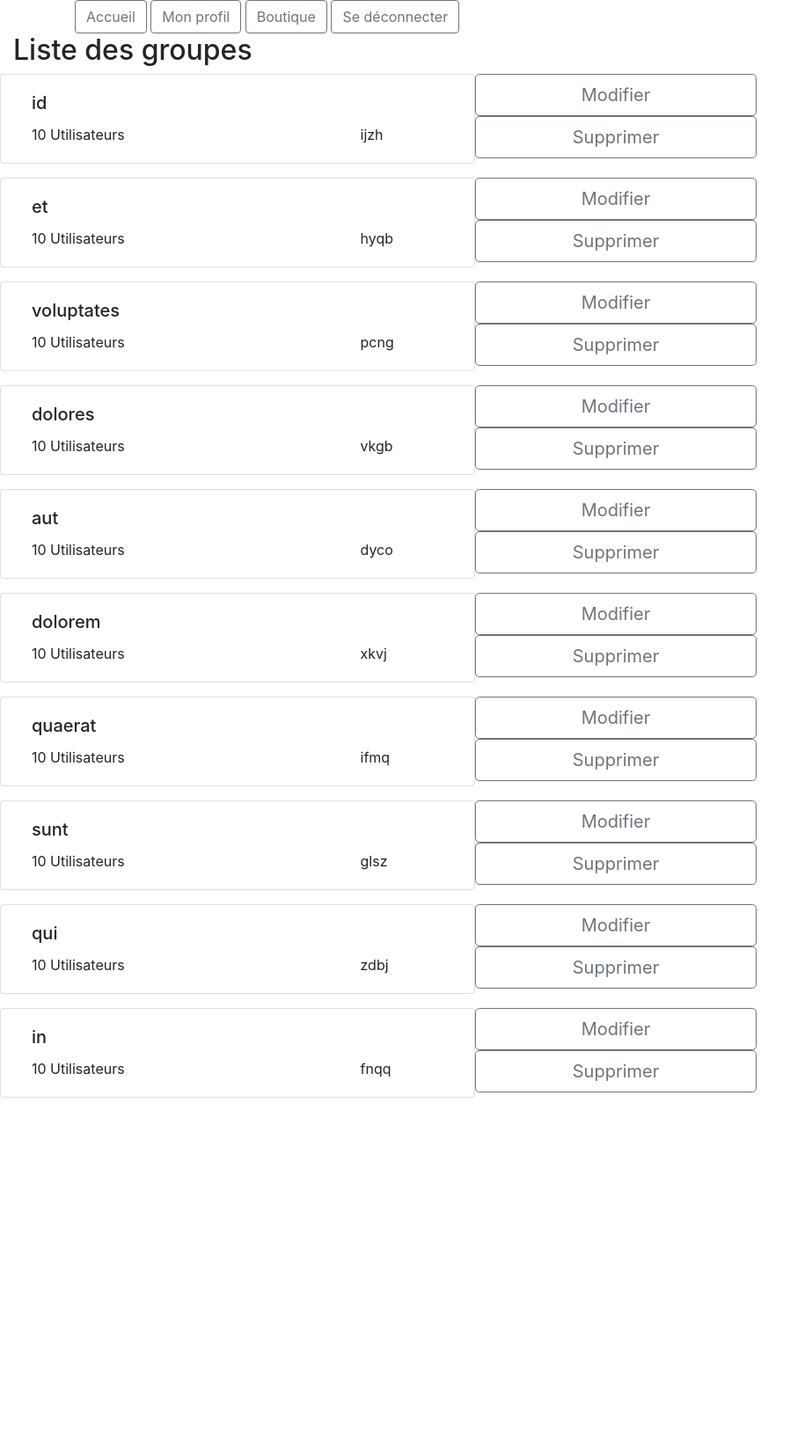
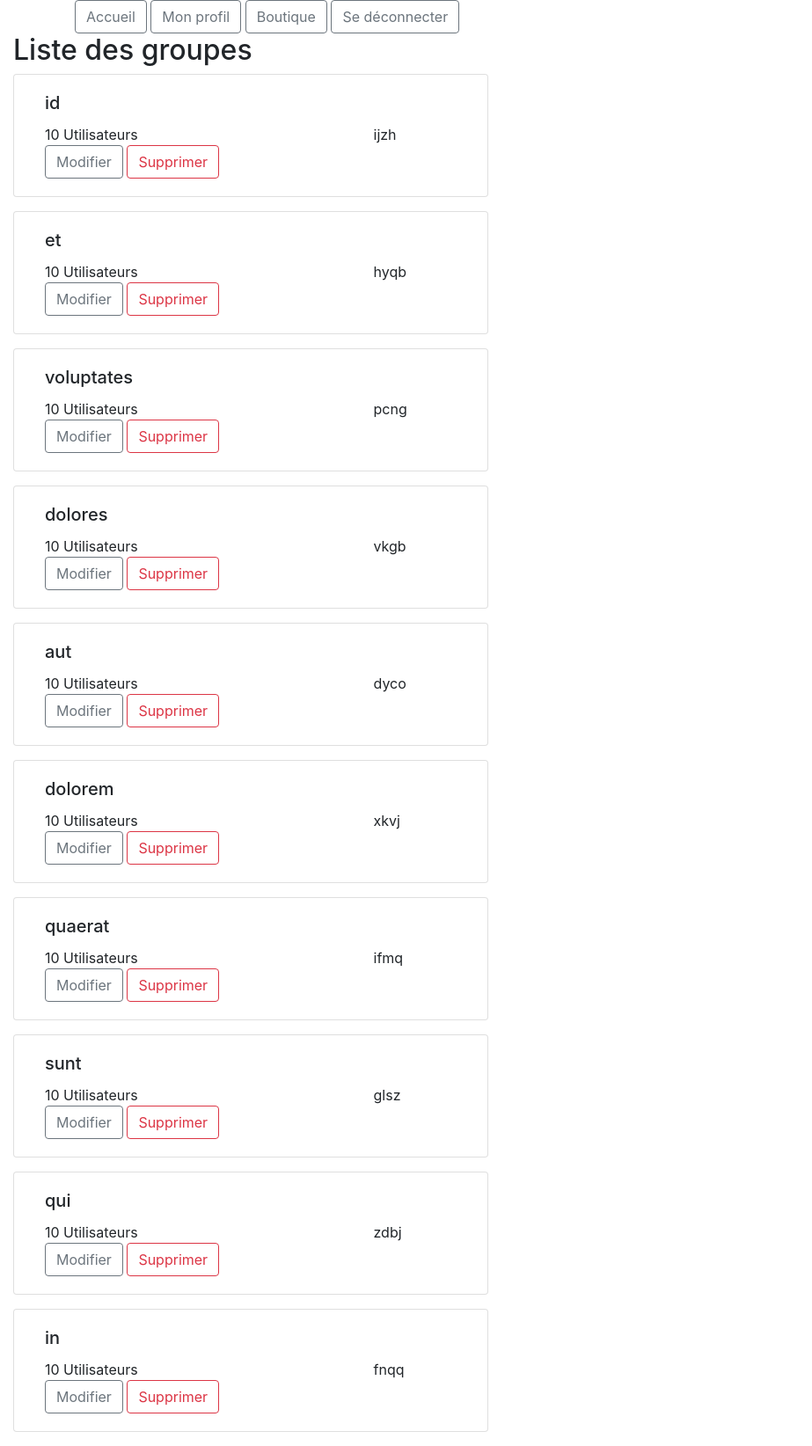
Before and after one commit to ValentinDouvry/expernet-sgm, a PHP site: page /views/list_group.php in a window 1280 px wide. Shown: the whole page at 88% size, without its empty margins (0-923 px from the left). Before the commit the page ends 1248 px from the top, so only its background shows below. Run offline with PHP 8.4, Linux system fonts and the light colour scheme; a user stored in the database is signed in; data comes from the database, SQL or seed files in the repository; a stand-in replaces the project's code that opens the database connection.

Commit message:
page Liste des groupes (admin) avec suppression et modification

```diff
--- a/js/show_form_modify_group.js
+++ /dev/null
@@ -1,7 +0,0 @@
-function showForm(){
-
-    var divForm = document.getElementById("container-form-modify-group");
-
-
-
-}
--- a/views/list_group.php
+++ b/views/list_group.php
@@ -21,6 +21,43 @@ else{
       header('Location: ../index.php');
     }
     else{
+      if(isset($_POST["inputIdGroupDelete"]))
+      {
+        $groupId = $_POST["inputIdGroupDelete"];
+        $query = $db->prepare("SELECT COUNT(*) FROM users WHERE groupId = :groupId");
+        $query->bindParam(":groupId",$groupId, PDO::PARAM_INT);
+        $query->execute();
+        $nbUser = $query->fetchColumn();
+        if($nbUser != 0)
+        {
+          // AFFICHER ALERTE/MODAL ?
+          echo "Can't delete";
+        }
+        else
+        {
+          $query = $db->prepare("DELETE FROM groups WHERE id= :groupId");
+          $query->bindParam(":groupId",$groupId, PDO::PARAM_STR);
+          $query->execute();
+        }
+
+
+      }
+      if(isset($_POST["inputGroupId"]) && isset($_POST["inputGroupName"]) && isset($_POST["inputGroupChannel"]))
+      {
+          $groupName = $_POST["inputGroupName"];
+          $groupChannel = $_POST["inputGroupChannel"];
+          $groupId = $_POST["inputGroupId"];
+
+
+          $query = $db->prepare("UPDATE groups SET name = :groupName, channel = :groupChannel WHERE id = :groupId");
+
+          $query->bindParam(":groupName",$groupName, PDO::PARAM_STR);
+          $query->bindParam(":groupChannel",$groupChannel, PDO::PARAM_STR);
+          $query->bindParam(":groupId",$groupId, PDO::PARAM_INT);
+          $query->execute();
+
+      }
+
 
       $query = $db->prepare("SELECT * FROM groups");
       $query->execute();
@@ -61,6 +98,8 @@ else{
 
     <div class="container-fluid">
     <h2>Liste des groupes</h2>
+      <div class="container-fluid row">
+        <div class="container-fuild col-sm-10">
           <?php
             foreach($listGroups as $group)
             {
@@ -84,37 +123,49 @@ else{
                           <div class="col-sm-3">
                             <p class="card-text">'.$group->getCode().'</p>
                           </div>
+                          <div class="col-sm-10">
+                            <button type="button" class="btn btn-outline-secondary" onclick="showForm('.$group->getId().','.'\''.$group->getName().'\''.','.'\''.$group->getChannel().'\''.')">Modifier</button>
+                            <button type="button" class="btn btn-outline-danger" onclick="submitDeleteForm('.$group->getId().')">Supprimer</button>
+                            <form action="list_group.php" method="POST" id="form-delete-group-'.$group->getId().'">
+                              <input id="inputIdGroupDelete" name="inputIdGroupDelete" type="hidden" value="'.$group->getId().'">
+                            </form>
                           </div>
                         </div>
                       </div>
                     </div>
                   </div>
-            <div class="col-sm-3">
-              <div class="row">
-                  <button class="btn btn-outline-secondary btn-lg btn-block" onclick="showForm()">Modifier</button>
                 </div>
-              <div class="row">
-                <button class="btn btn-outline-secondary btn-lg btn-block">Supprimer</button>
+              </div>';
+            }
+          ?>
+        </div>
+        <div class="container-fluid col">
+          <div id="container-form-modify-group" style="display: none;">
+            <form id="form-modify-group" method="POST" action="list_group.php">
+              <div class="form-group">
+                <label for="inputGroupName">Nom du groupe</label>
+                <input type="text" class="form-control" id="inputGroupName" name="inputGroupName">
+              </div>
+              <div class="form-group">
+                <label for="inputGroupChannel">Channel du groupe</label>
+                <input type="text" class="form-control" id="inputGroupChannel" name="inputGroupChannel">
+              </div>
+              <input type="hidden" id="inputGroupId" name="inputGroupId" value="">
+              <button type="submit" class="btn btn-outline-primary">Modifier</button>
+              <button class="btn btn-outline-secondary" onclick="hideForm()">Cacher</button>
+            </form>
           </div>
         </div>
       </div>
-          ';
-        }
 
 
 
-      ?>
-
-
-      <div id="container-form-modify-group">
-
-      </div>
 
 
 
     <!-- Optional JavaScript -->
     <!-- jQuery first, then Popper.js, then Bootstrap JS -->
-    <script src="../js/show_form_modify_group.js"></script>
+    <script src="../js/form_modify_group.js"></script>
     <script src="https://code.jquery.com/jquery-3.3.1.slim.min.js" integrity="sha384-q8i/X+965DzO0rT7abK41JStQIAqVgRVzpbzo5smXKp4YfRvH+8abtTE1Pi6jizo" crossorigin="anonymous"></script>
     <script src="https://cdnjs.cloudflare.com/ajax/libs/popper.js/1.14.7/umd/popper.min.js" integrity="sha384-UO2eT0CpHqdSJQ6hJty5KVphtPhzWj9WO1clHTMGa3JDZwrnQq4sF86dIHNDz0W1" crossorigin="anonymous"></script>
     <script src="https://stackpath.bootstrapcdn.com/bootstrap/4.3.1/js/bootstrap.min.js" integrity="sha384-JjSmVgyd0p3pXB1rRibZUAYoIIy6OrQ6VrjIEaFf/nJGzIxFDsf4x0xIM+B07jRM" crossorigin="anonymous"></script>
```
Also changed, not shown: js/form_modify_group.js (added, +35 -0 lines). Lines whose indentation alone changed are shown as unchanged.
